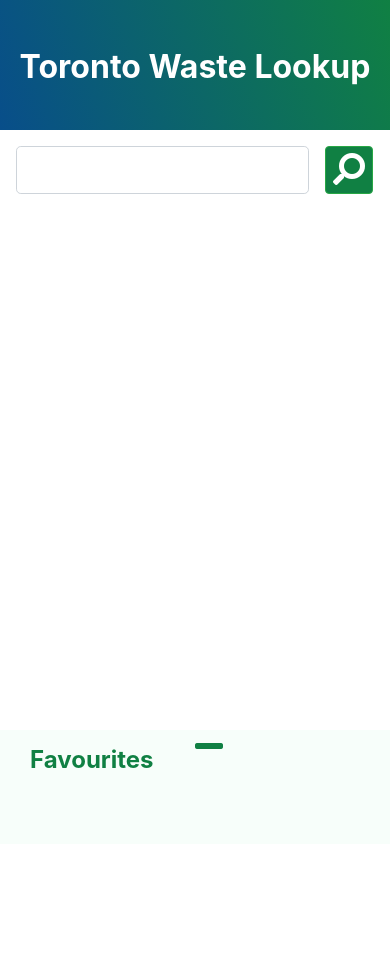
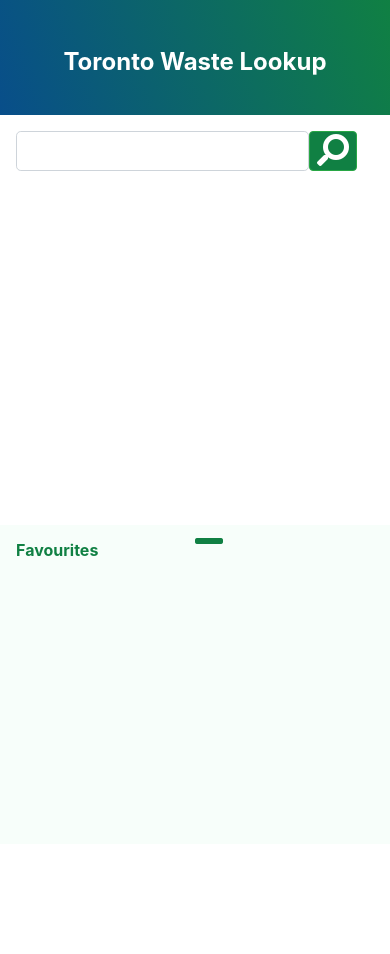
Before and after one commit to yuriechan/wasteLookup, a PHP site: page / in a window 390 px wide. After the commit the page ends 556 px from the top, so only its background shows below. Run offline with PHP 8.4, Linux system fonts and the light colour scheme; some libraries are stand-ins or nearby versions.

Commit message:
adjust responsive design for mobile phone

```diff
--- a/client/css/stylesheet.css
+++ b/client/css/stylesheet.css
@@ -7,7 +7,8 @@ body {
 }
 
 header {
-  background-image: linear-gradient(71deg,#084E8A,#108043);
+  background-image: linear-gradient(71deg, #084E8A, #108043);
+  height: 130px;
 }
 
 h2 {
@@ -51,15 +52,15 @@ li {
   color: #C4CDD5;
 }
 
-h3, .clicked, .col-12.h4.text-left {
+h3, .clicked, .favourites-title {
   color: #108043;
 }
 
 h3.font-weight-bold {
-    position: fixed;
-    width: 100%;
-    z-index: 1;
-    background-color: #F7FEFA;
+  position: fixed;
+  width: 100%;
+  z-index: 1;
+  background-color: #F7FEFA;
 }
 
 #favorites-container {
@@ -84,3 +85,55 @@ h3.font-weight-bold {
 .collapsed {
   height: calc(100% - 730px);
 }
+
+@media (max-width: 575px) {
+  h2 {
+    font-size: 1.5em;
+  }
+
+  header {
+    height: 115px;
+  }
+
+  input#userInput {
+    margin: 0 !important;
+    height: 2em;
+  }
+
+  div#output {
+    font-size: small;
+    width: 100%;
+    overflow-x: hidden;
+    padding-left: 0;
+  }
+
+  .title {
+    padding-left: 0;
+  }
+
+  div#favorites-container {
+    padding: 0;
+    width: 100%;
+    overflow-x: hidden;
+  }
+
+  div#favorite-lists {
+    font-size: small;
+    padding-right: 1.5em;
+  }
+
+  .favourites-title {
+    padding: 0;
+    font-size: 1em;
+    padding-left: 1em;
+  }
+
+  .expand {
+    height: calc(100% - 110px) !important;
+    overflow: scroll;
+  }
+
+  .collapsed {
+    height: calc(100% - 525px);
+  }
+}
--- a/client/index.html
+++ b/client/index.html
@@ -1,14 +1,14 @@
 <!DOCTYPE html>
 <html lang="en" dir="ltr">
+
 <head>
   <meta charset="utf-8">
   <meta name="viewport" content="width=device-width, user-scalable=no, initial-scale=1.0, maximum-scale=1.0, minimum-scale=1.0">
   <meta http-equiv="X-UA-Compatible" content="ie=edge">
   <!-- jQuery 3.3.1 -->
-
   <script src="https://code.jquery.com/jquery-3.3.1.slim.min.js" integrity="sha384-q8i/X+965DzO0rT7abK41JStQIAqVgRVzpbzo5smXKp4YfRvH+8abtTE1Pi6jizo" crossorigin="anonymous"></script>
+  <!-- jQuery Cookie 2.2.0 -->
   <script src="https://cdn.jsdelivr.net/npm/js-cookie@2/src/js.cookie.min.js"></script>
-    <!-- <script src="js-scripts/js.cookie.js"></script> -->
   <!-- popper.js 1.14.6 -->
   <script src="https://cdnjs.cloudflare.com/ajax/libs/popper.js/1.14.6/umd/popper.min.js" integrity="sha384-wHAiFfRlMFy6i5SRaxvfOCifBUQy1xHdJ/yoi7FRNXMRBu5WHdZYu1hA6ZOblgut" crossorigin="anonymous"></script>
   <!-- bootstrap 4.2.1 -->
@@ -18,16 +18,19 @@
   <link rel="stylesheet" href="https://use.fontawesome.com/releases/v5.6.3/css/all.css" integrity="sha384-UHRtZLI+pbxtHCWp1t77Bi1L4ZtiqrqD80Kn4Z8NTSRyMA2Fd33n5dQ8lWUE00s/" crossorigin="anonymous">
   <!-- main css file in css folder -->
   <link rel="stylesheet" type="text/css" href="css/stylesheet.css">
-    <!-- main javascript file in js folder -->
+  <!-- main javascript file in js-scripts folder -->
   <script src="js-scripts/scripts.js" charset="utf-8"></script>
   <title>Toronto Waste Lookup</title>
 </head>
+
 <body>
+
   <header>
-      <div class="container text-center py-5" style="height: 130px">
-        <h2 class="font-weight-bold">Toronto Waste Lookup</h2>
+    <div class="container text-center py-5">
+      <h2 class="font-weight-bold align-middle">Toronto Waste Lookup</h2>
     </div>
   </header>
+
   <div class="container-fluid m-3">
     <div class="row no-gutter">
       <input id="userInput" class="col-9 col-sm-10 col-md-10 col-lg-11 form-control form-control-lg mr-3" type="text" placeholder="">
@@ -36,24 +39,19 @@
         </button>
     </div>
   </div>
-    <div class="container-fluid" id="output">
-    </div>
+
+  <div class="container-fluid" id="output"></div>
 
   <div class="container-fluid collapsed" id="favorites-container">
     <div class="container-fluid">
       <div class="row justify-content-center">
-          <div class="col-12 text-center">
-              <i class="fas fa-minus fa-2x"></i>
-          </div>
-          <div class="col-12 h4 text-left font-weight-bold mt-3">
-          Favourites
+        <div class="col-12 text-center"><i class="fas fa-minus fa-2x"></i></div>
+        <div class="col-12 h4 text-left font-weight-bold mt-3 favourites-title">Favourites</div>
       </div>
     </div>
-
+    <div id="favorite-lists"></div>
   </div>
 
-      <div id="favorite-lists">
-      </div>
-    </div>
 </body>
+
 </html>
--- a/client/js-scripts/scripts.js
+++ b/client/js-scripts/scripts.js
@@ -10,7 +10,6 @@ fetch(Url)
   .then(data => {
 
     numberOfPosts = data.length;
-
 
     data = data.map((post) => {
       let title = document.createElement('textarea');
@@ -29,17 +28,11 @@ fetch(Url)
 
     postHiddenData(data);
     dataSet = data;
-    Cookies.set('name', 'value');
-    document.cookie = "visits=3; path=/;";
-
-
 
     $('#getPosts').click(() => {
       resetFocus();
       hideAllPost();
       renderResults(search(getUserQuery()));
-
-
     })
 
     $('#userInput').keydown((event) => {
@@ -50,27 +43,15 @@ fetch(Url)
       }
     })
 
-    // $(document).on('click', "div[data-id]", function () {
-    //   console.log('dataid')
-    // })
-
     $(document).on('click', "div[data-id]", function() {
-      // changeToGrayStar($(this));
       storeCookie(deleteFavList(changeToGrayStar($(this))));
     })
 
-
     $(document).on('click', "i[class*=fa-star]", function() {
-      // changeToGreenStar($(this));
       storeCookie(saveFavList(changeToGreenStar($(this))));
     })
 
-    // $(document).on('click', "i[class*=clicked]", function() {
-    //   // changeToGrayStar($(this));
-    //   deleteFavList(changeToGrayStar($(this)));
-    // })
-
-    $(document).on('click', "i[class*=fa-minus]", function () {
+    $(document).on('click', "i[class*=fa-minus]", function() {
       moveFavList();
     })
 
@@ -110,7 +91,6 @@ const getUserQuery = () => {
     let uniqueUserInput = [...new Set(userInput)];
     return uniqueUserInput;
   }
-
 }
 
 const search = (query) => {
@@ -145,16 +125,11 @@ const renderResults = (arr) => {
   }
 }
 
-// const clearInputField = () => {
-//   $('#userInput').val("");
-// }
-
 const resetFocus = () => {
   $('#userInput').focus();
 }
 
 const hideAllPost = () => {
-
   $('#output').children('div').each(function(index, obj) {
     if (!$(this).is('[style]')) {
       $(this).css("display", "none");
@@ -179,7 +154,6 @@ const changeToGreenStar = (obj) => {
   return id;
 }
 
-
 const changeToGrayStar = (obj) => {
   let id;
   if (obj.find("#favorite-list")) {
@@ -190,29 +164,14 @@ const changeToGrayStar = (obj) => {
   return id;
 }
 
-
-// const changeToGrayStar = (obj) => {
-//   let id;
-//   let parentsElement = obj.parents().eq(2);
-//
-//   if (obj.is("#favorite-list")) {
-//     id = parentsElement.attr("data-id");
-//     $("div[id=" + id + "]").find("i").removeClass("clicked");
-//     parentsElement.remove();
-//   }
-//   return id;
-// }
-
 const moveFavList = () => {
   $('#favorites-container').toggleClass("expand");
 }
 
 const saveFavList = (id) => {
-  if (id !== undefined){
-      favIdArr.push(id);
-
-      console.log(favIdArr);
-    }
+  if (id !== undefined) {
+    favIdArr.push(id);
+  }
   return favIdArr;
 }
 
@@ -222,7 +181,6 @@ const deleteFavList = (id) => {
   if (index !== (-1)) {
     favIdArr.splice(index, 1);
   }
-  console.log(favIdArr);
   return favIdArr;
 }
 
@@ -230,15 +188,3 @@ const storeCookie = (arr) => {
   let jsonStr = JSON.stringify(arr);
   Cookies.set('fav', jsonStr);
 }
-
-const getFavHistory = () => {
-  let pastFav;
-  if (Cookies.get('fav').length !== 2 || Cookies.get('fav') === undefined){
-      return false;
-  } else {
-      pastFav = Cookies.get('fav');
-      JSON.parse(pastFav);
-  }
-  console.log(pastFav);
-  return pastFav;
-}
```
Lines whose indentation alone changed are shown as unchanged.
